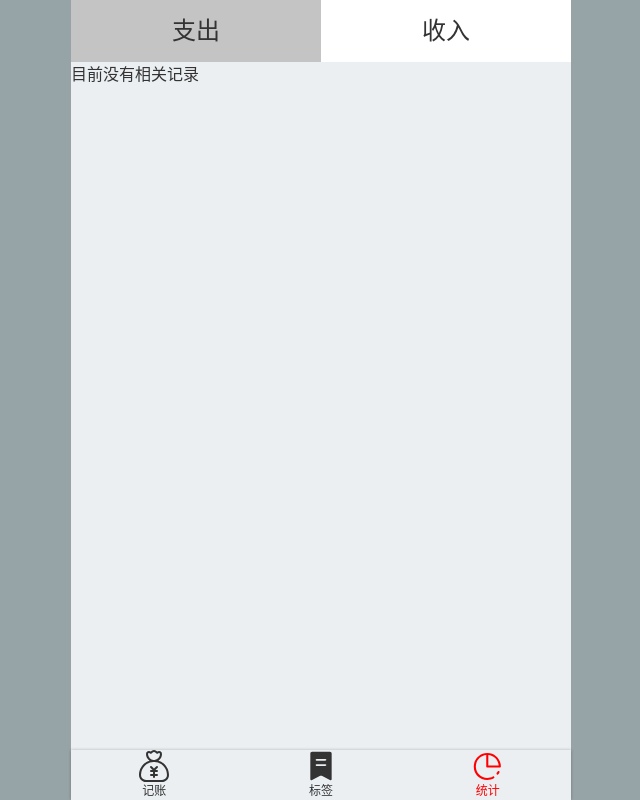
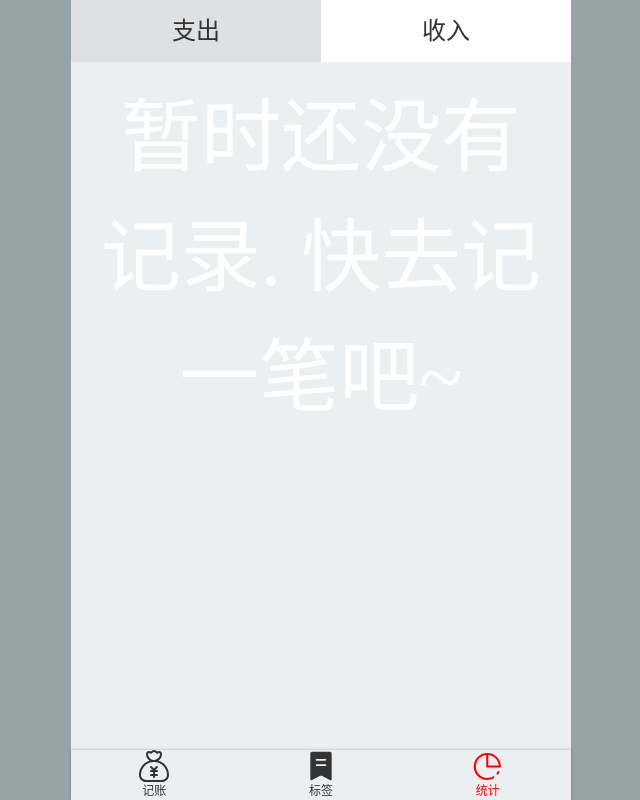
Before and after one commit to zgcwf/more-money, a Vue app: page /#/statistics in a window 1280 px wide. Shown: the whole page, without its empty margins (319-959 px from the left). Built offline with nearby package versions, Linux system fonts and the light colour scheme.

Commit message:
完善功能，修复bug

```diff
--- a/src/components/Money/Notes.vue
+++ b/src/components/Money/Notes.vue
@@ -1,6 +1,7 @@
 <template>
   <div>
     <label class="notes">
+      <Icon name="beizhu"></Icon>
       <span class="name">{{ fieldName }}</span>
       <input
         type="text"
@@ -34,6 +35,7 @@ export default {
   align-items: center;
   .name {
     padding-right: 16px;
+    margin-left: 5px;
   }
   input {
     height: 48px;
--- a/src/views/Statistics.vue
+++ b/src/views/Statistics.vue
@@ -20,7 +20,9 @@
           </li>
         </ol>
       </div>
-      <div v-if="groupedList.length === 0">目前没有相关记录</div>
+      <div v-if="groupedList.length === 0" class="noResult">
+        <span>暂时还没有记录. 快去记一笔吧~</span>
+      </div>
     </Layout>
   </div>
 </template>
@@ -130,12 +132,19 @@ export default {
 </script>
 
 <style lang="scss" scoped>
+.noResult {
+  padding: 16px;
+  text-align: center;
+  font-size: 80px;
+  color: white;
+  font-family: "方正舒体";
+}
 .x::v-deep {
   .type-item {
     background: white;
 
     &.selected {
-      background: #c4c4c4;
+      background: #dee0e2;
 
       &::after {
         display: none;
```
Also changed, not shown: src/assets/icons/beizhu.svg (added).
